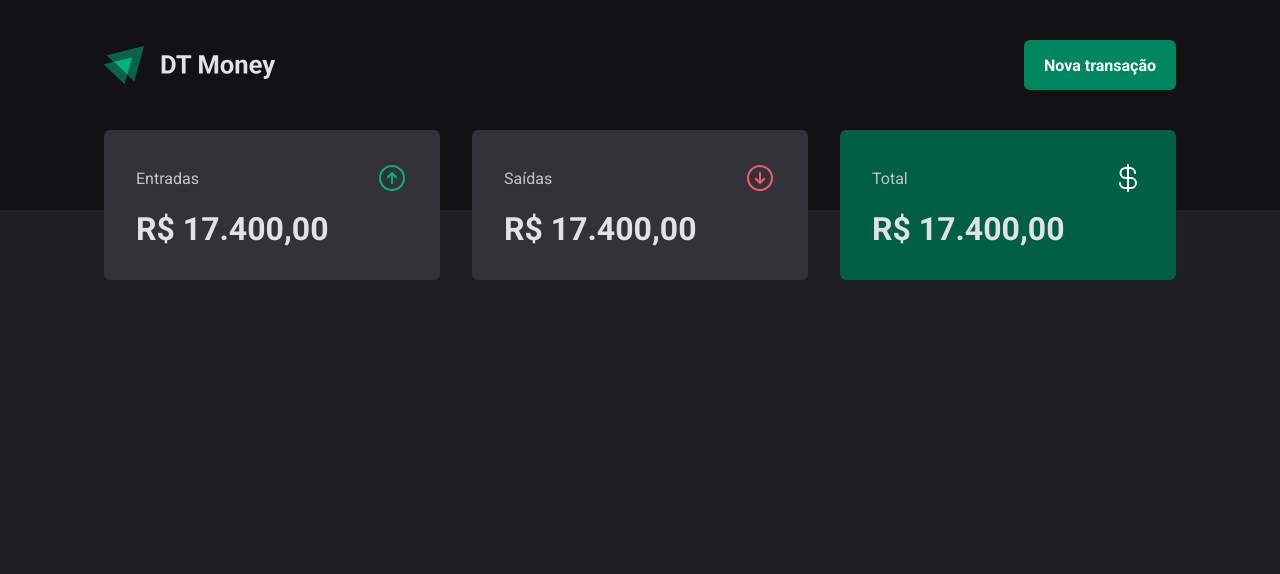
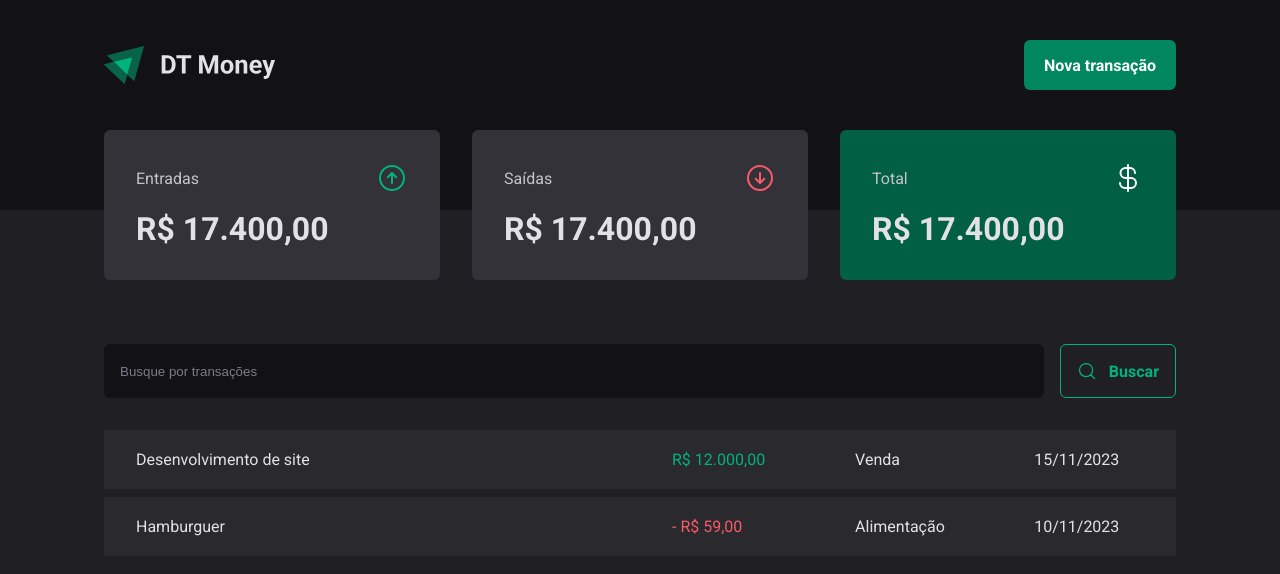
Before and after one commit to VitorCruz78/DT-Money, a React (Vite) app in the folder dt-money/: page / in a window 1280 px wide. Shown: the top 574 px of the page. Built offline with nearby package versions, Linux system fonts and the light colour scheme.

Commit message:
Componente de busca e criação de tabela principal

```diff
--- a/dt-money/src/pages/Transactions.tsx
+++ b/dt-money/src/pages/Transactions.tsx
@@ -1,11 +1,35 @@
 import { Header } from "../components/Header";
 import { Summary } from "../components/Summary";
+import { SearchForm } from "./components/SearchForm";
+import { PriceHighlight, TransactionsContainer, TransactionsTable } from "./styles";
 
 export function Transactions() {
     return (
         <div>
             <Header />
             <Summary />
+
+            <TransactionsContainer>
+                <SearchForm />
+
+                <TransactionsTable>
+                    <tbody>
+                        <tr>
+                            <td width="50%">Desenvolvimento de site</td>
+                            <td><PriceHighlight variant="income">R$ 12.000,00</PriceHighlight>
+                            </td>
+                            <td>Venda</td>
+                            <td>15/11/2023</td>
+                        </tr>
+                        <tr>
+                            <td width="50%">Hamburguer</td>
+                            <td><PriceHighlight variant="outcome">- R$ 59,00</PriceHighlight></td>
+                            <td>Alimentação</td>
+                            <td>10/11/2023</td>
+                        </tr>
+                    </tbody>
+                </TransactionsTable>
+            </TransactionsContainer>
         </div>
     )
 }
--- /dev/null
+++ b/dt-money/src/pages/components/SearchForm/index.tsx
@@ -0,0 +1,15 @@
+import { MagnifyingGlass } from "phosphor-react";
+import { SearchFormContainer } from "./styles";
+
+export function SearchForm() {
+    return (
+        <SearchFormContainer>
+            <input type="text" placeholder="Busque por transações" />
+
+            <button type="submit">
+                <MagnifyingGlass size={20} />
+                Buscar
+            </button>
+        </SearchFormContainer>
+    )
+}
--- /dev/null
+++ b/dt-money/src/pages/components/SearchForm/styles.ts
@@ -0,0 +1,40 @@
+import styled from "styled-components";
+
+export const SearchFormContainer = styled.form`
+    display: flex;
+    gap: 1rem;
+
+    input {
+        flex: 1;
+        border-radius: 6px;
+        border: 0;
+        background: ${props => props.theme["gray-900"]};
+        color: ${props => props.theme["gray-300"]};
+        padding: 1rem;
+
+        &::placeholder {
+            color: ${props => props.theme["gray-500"]};
+        }
+    }
+
+    button {
+        display: flex;
+        align-items: center;
+        gap: 0.75rem;
+
+        border: 0;
+        padding: 1rem;
+        background: transparent;
+        border: 1px solid ${props => props.theme["green-300"]};
+        color: ${props => props.theme["green-300"]};
+        font-weight: bold;
+        border-radius: 6px;
+
+        &:hover {
+            background: ${props => props.theme["green-500"]};
+            border-color: ${props => props.theme["green-500"]};
+            color: ${props => props.theme.white};
+            transition: background-color 0.2s, color 0.2s, border-color 0.2s;
+        }
+    }
+`;
--- a/dt-money/src/pages/styles.ts
+++ b/dt-money/src/pages/styles.ts
@@ -0,0 +1,38 @@
+import styled from "styled-components";
+
+export const TransactionsContainer = styled.main`
+    width: 100%;
+    max-width: 1120px;
+    margin: 4rem auto 0;
+    padding: 0 1.5rem;
+`
+
+export const TransactionsTable = styled.table`
+    width: 100%;
+    border-collapse: separate;
+    border-spacing: 0 0.5rem;
+    margin-top: 1.5rem;
+
+    td {
+        padding: 1.25rem 2rem;
+        background: ${props => props.theme["gray-700"]};
+    }
+
+    &:first-child {
+        border-top-left-radius: 6px;
+        border-bottom-left-radius: 6px;
+    }
+
+    &:last-child {
+        border-top-right-radius: 6px;
+        border-bottom-right-radius: 6px;
+    }
+`
+
+interface PriceHighlightProps {
+    variant: 'income' | 'outcome'
+}
+
+export const PriceHighlight = styled.span<PriceHighlightProps>`
+    color: ${props => props.variant === 'income' ? props.theme["green-300"] : props.theme["red-300"]}
+`
```
